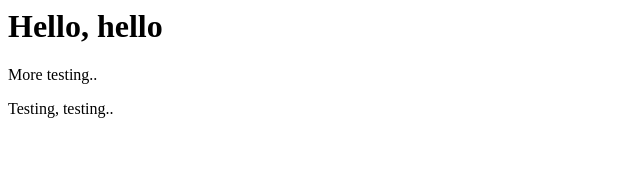
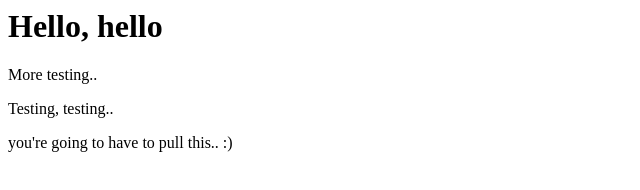
Before and after one commit to Aviipatell/git-testing, a plain HTML site: page index.html in a window 1280 px wide. Shown: the whole page, without its empty margins (0-640 px from the left). Drawn offline with Linux system fonts and the light colour scheme.

Commit message:
Update index.html

```diff
--- a/index.html
+++ b/index.html
@@ -2,3 +2,6 @@
 
 <p>More testing..</p>
 <p>Testing, testing..</p>
+
+<More info hahahaha</p>
+<p>you're going to have to pull this.. :) </p>
```
